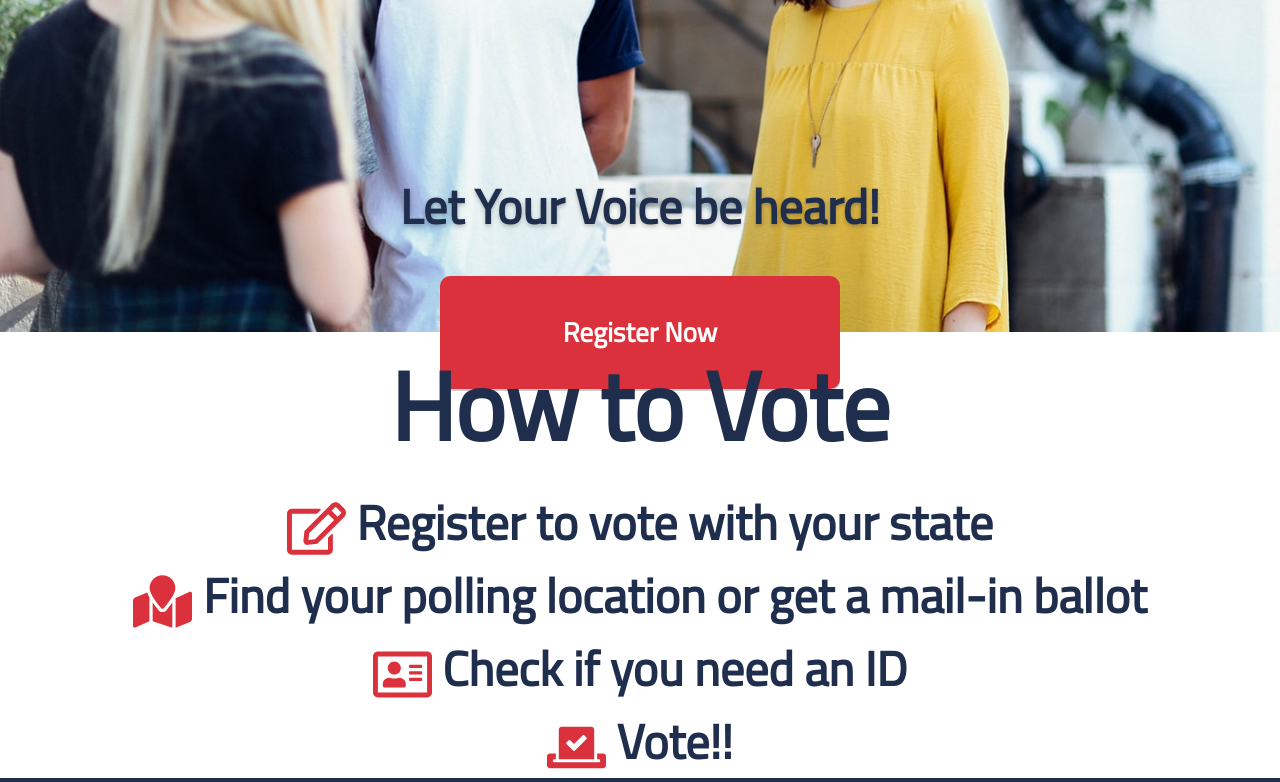
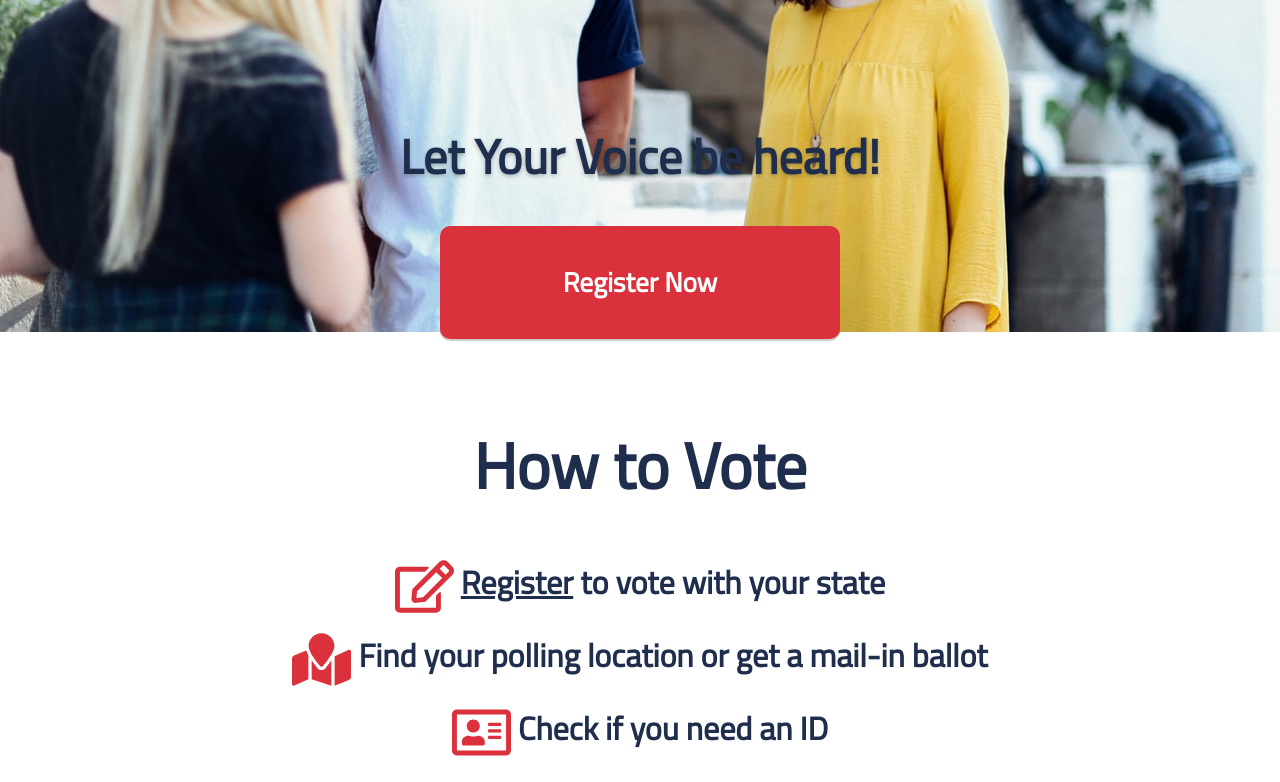
Before and after one commit to mtilda/voting_challenge_client, a React (Create React App) app: page / in a window 1280 px wide. Shown: the part 500-1282 px from the top of the page. Built offline with nearby package versions, Linux system fonts and the light colour scheme.

Commit message:
styled how to vote section

```diff
--- a/src/components/Home/Home.css
+++ b/src/components/Home/Home.css
@@ -37,7 +37,7 @@ html {
     line-height: 97px;
     text-align: center;
     margin: 0 auto;
-    margin-top: 500px;
+    margin-top: 450px;
     /* dark blue */
     color: #1F2E4D;
     text-shadow: 0px 2px 4px rgba(0, 0, 0, 0.25);
@@ -49,23 +49,31 @@ html {
     font-size: 3rem;
 }
 
-.title{
+.how-to-vote {
+    padding-top: 60px;
+    padding-bottom: 60px;
+}
+
+.how-to-vote a {
+    text-decoration: underline;
+    color: #1F2E4D;
+}
+
+.how-to-vote h1{
     font-family: Titillium Web;
     font-style: normal;
     font-weight: bold;
-    font-size: 96px;
+    font-size: 4rem;
     line-height: 146px;
     /* identical to box height */
     text-align: center;
     color: #1F2E4D;
-
 }
 .text-center{
     font-family: Titillium Web;
     font-style: normal;
     font-weight: bold;
-    font-size: 48px;
+    font-size: 2rem;
     line-height: 73px;
-    /* identical to box height */
     color: #1F2E4D;
 }
--- a/src/components/Home/Home.jsx
+++ b/src/components/Home/Home.jsx
@@ -30,10 +30,14 @@ export const Home = () => (
 				</Link>
 			</div>
 		</div>
-		<h1 className='title'>How to Vote</h1>
+        <Row>
+            <Col></Col>
+            <Col xs="10">
+                <div className="how-to-vote">
+		<h1>How to Vote</h1>
 		<div className='text-center'>
 			<FaRegEdit size={59} color='#DA313C' />
-			<span className='text-center'> Register to vote with your state</span>
+			<span className='text-center'> <Link to="/register">Register</Link> to vote with your state</span>
 		</div>
 		<div className='text-center'>
 			<FaMapMarked size={59} color='#DA313C' />
@@ -50,6 +54,10 @@ export const Home = () => (
 			<FaVoteYea size={59} color='#DA313C' />
 			<span className='text-center'> Vote!!</span>
 		</div>
+        </div>
+        </Col>
+        <Col></Col>
+        </Row>
 		<SpreadingAwareness />
 		<VoterTurnout />
 	</div>
```
